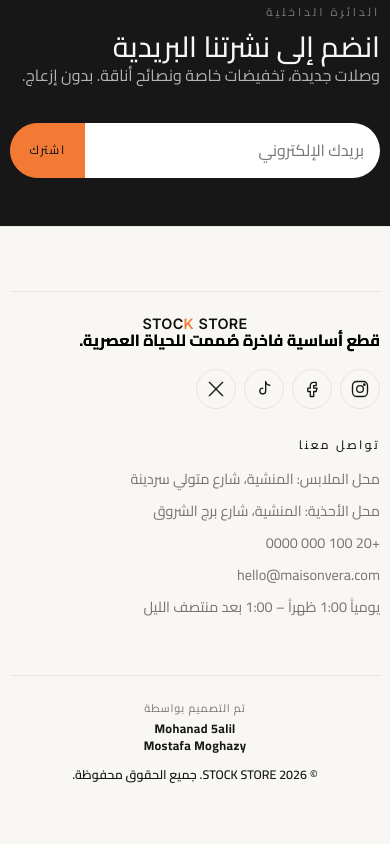
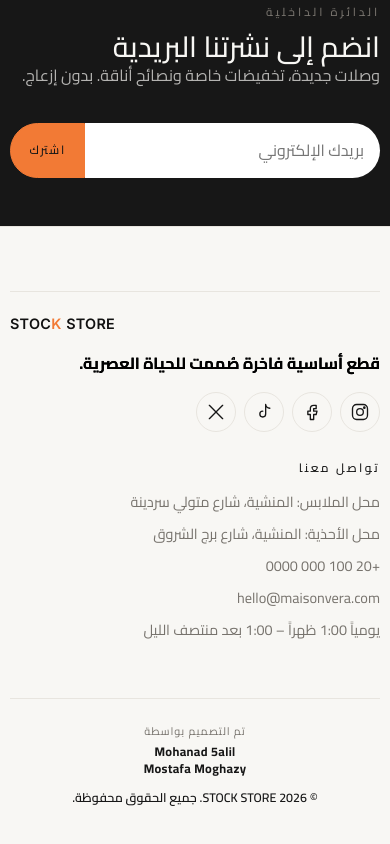
Before and after one commit to 01128567476/stock-store, a React (Vite) app: page /#/ in a window 390 px wide. Shown: the part 5000-5844 px from the top of the page. Built offline with nearby package versions, Linux system fonts and the light colour scheme.

Commit message:
Mobile: footer logo keeps black wordmark with orange K (separate from navbar logo)

```diff
--- a/src/index.css
+++ b/src/index.css
@@ -1710,7 +1710,7 @@ p { margin: 0 0 1rem; }
     height: 64px;
     justify-content: center;
   }
-  .logo {
+  .navbar-logo {
     position: absolute;
     left: 50%;
     transform: translateX(-50%);
@@ -1724,6 +1724,11 @@ p { margin: 0 0 1rem; }
   .navbar-logo .logo-store { color: #f7f5ef; }
   .header.header-home .logo-stoc,
   .header.header-home .logo-store { color: #f7f5ef; }
+  /* Footer logo keeps its own identity on mobile: black wordmark, orange K */
+  .footer-logo { position: static; transform: none; }
+  .footer-logo .logo-stoc,
+  .footer-logo .logo-store { color: #111; }
+  .footer-logo .logo-k { color: var(--accent); }
   .logo-mark { display: none; }
   .features { width: calc(100% - 1.5rem); grid-template-columns: repeat(2, 1fr); margin-top: 0.9rem; }
   .feature { border-right: 0; }
```
